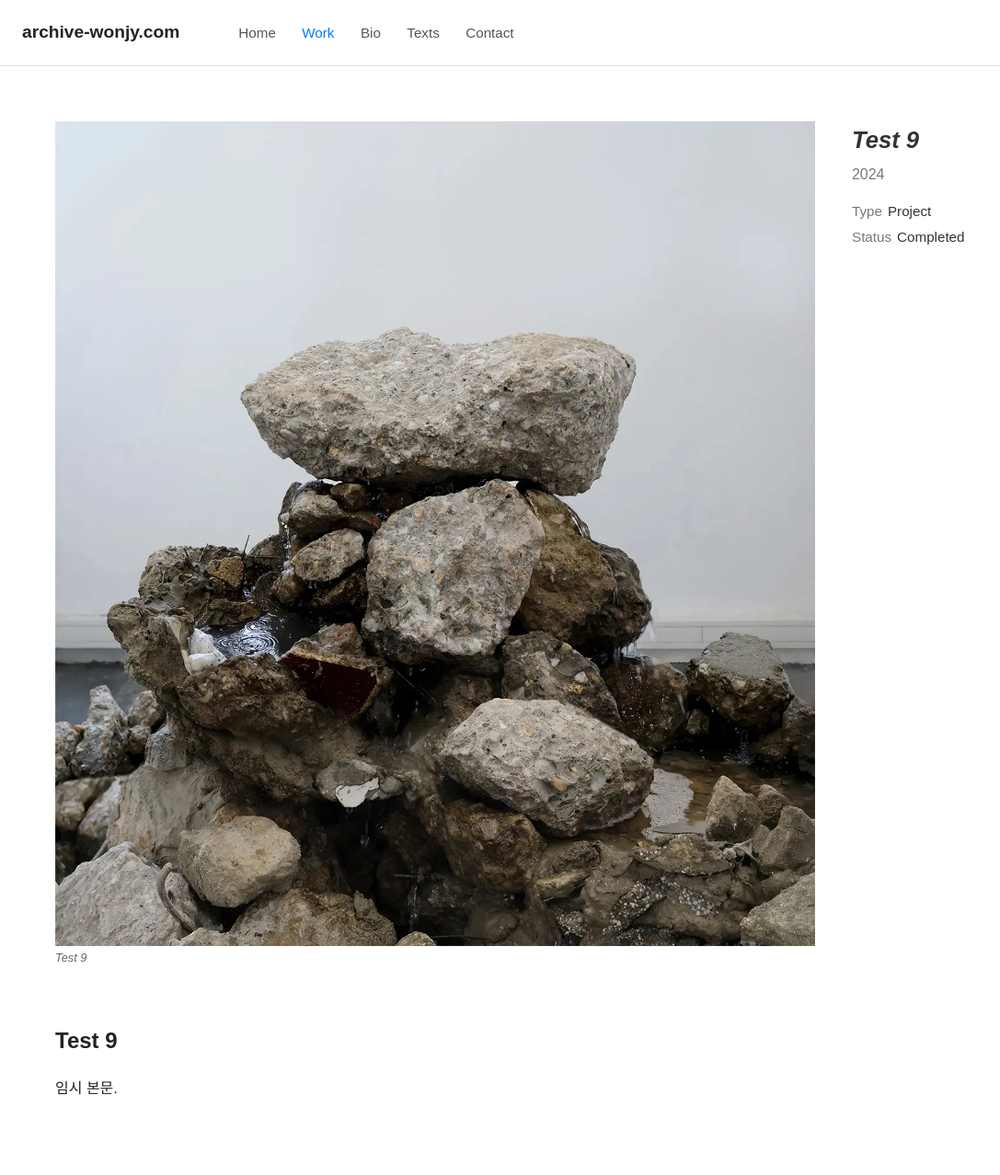
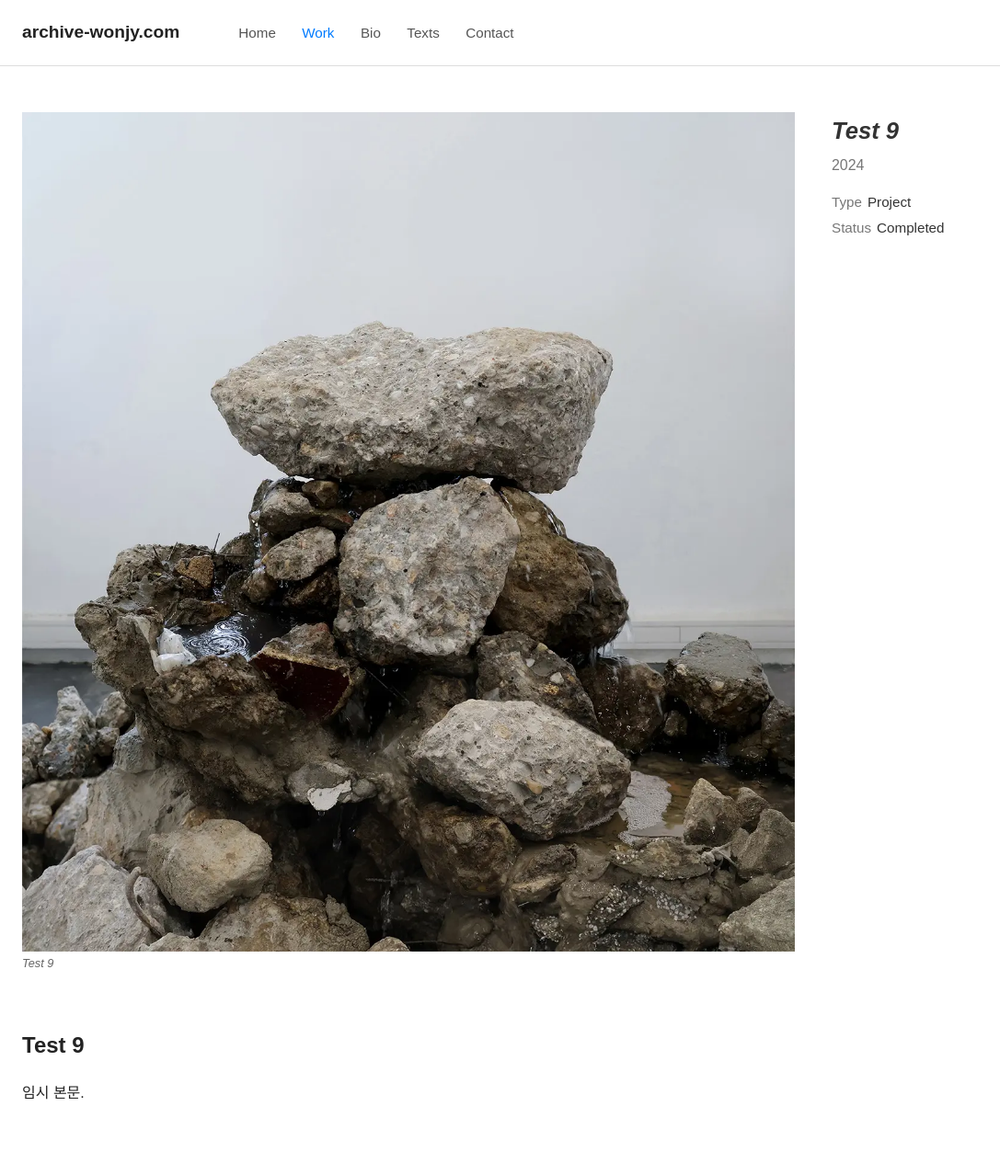
Before and after one commit to Won-Jy/archive-wonjy, a Jekyll site: the page built from work/2024/test-9.md, in a window 1280 px wide. Shown: the whole page at 92% size, without its empty margins (0-1087 px from the left). Built offline with Jekyll 4.4.1, drawn with Linux system fonts in a browser that asks for light colours.

Commit message:
Update work.html

```diff
--- a/_layouts/work.html
+++ b/_layouts/work.html
@@ -15,7 +15,11 @@
     nav a:hover, nav a.active, nav a[aria-current="page"] { color: var(--blue); }
 
     /* Main container – left aligned like other pages */
-    main { max-width:none; margin:0; padding:60px 40px 60px 60px; }
+    main {
+  max-width: 1200px;          /* 가로폭 제한 */
+  margin: 0;                  /* 가운데 정렬 제거 → 왼쪽 정렬 */
+  padding: 50px 40px 60px 24px; /* 위/오른/아래/왼 = 50/40/60/24 */
+}
 
     /* Intro (cover + meta) */
     .intro { display:flex; gap:40px; margin-bottom:0; align-items:flex-start; }
```
